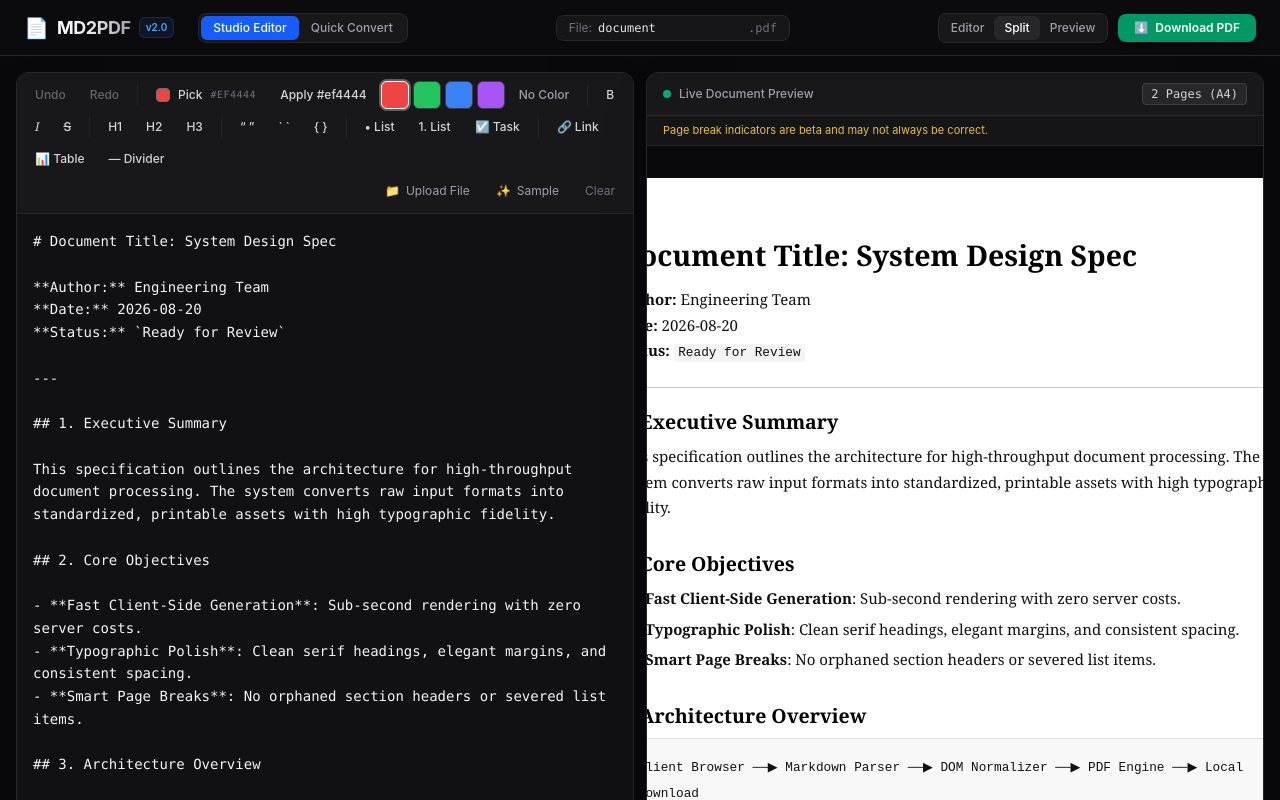
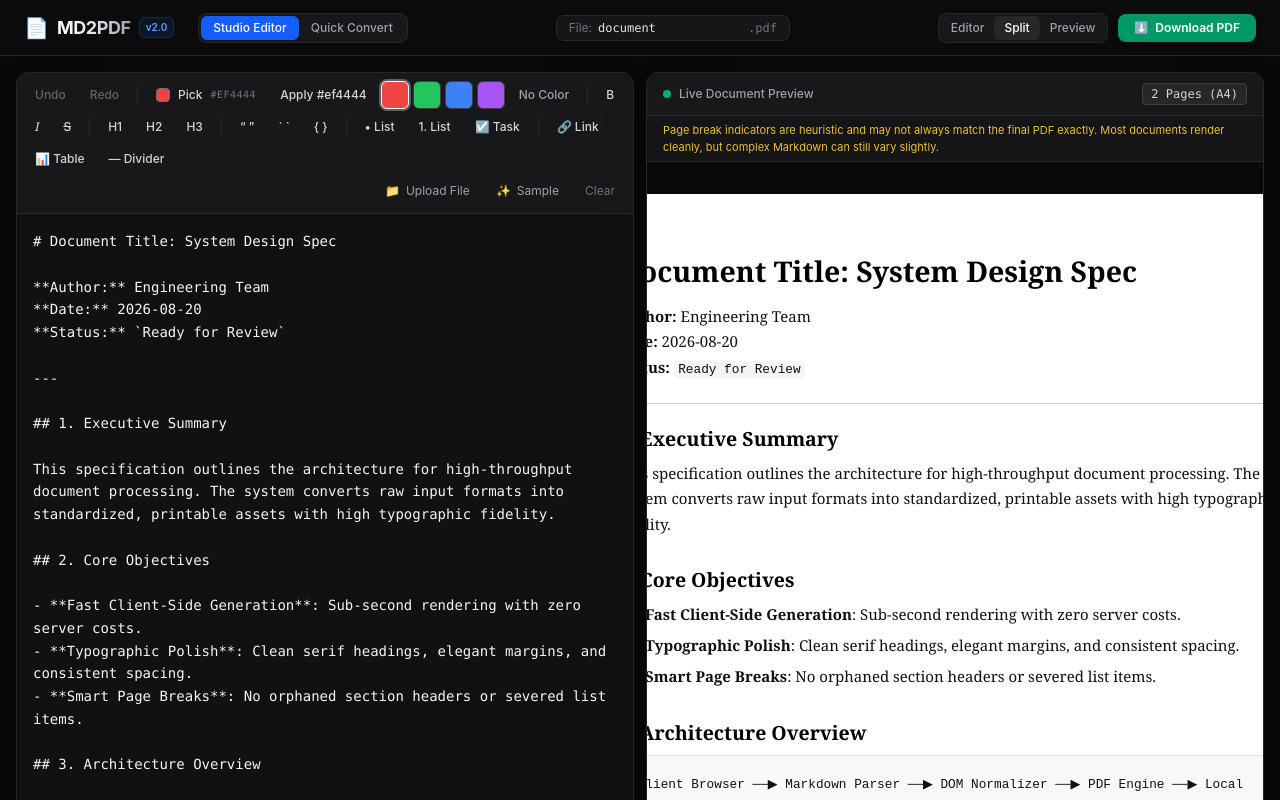
Before and after one commit to Ptalati015/MD2PDF, a React (Vite) app: page / in a window 1280 px wide. Shown: the top 800 px of the page. Built offline with nearby package versions, Linux system fonts and the light colour scheme.

Commit message:
feat: clarify page break indicator message in MarkdownPreview component

```diff
--- a/src/components/MarkdownPreview.tsx
+++ b/src/components/MarkdownPreview.tsx
@@ -70,7 +70,7 @@ export function MarkdownPreview({ html }: Props) {
       </div>
 
       <div className="px-4 py-1.5 bg-zinc-900/70 border-b border-zinc-800 text-[11px] text-amber-300/90">
-        Page break indicators are beta and may not always be correct.
+        Page break indicators are heuristic and may not always match the final PDF exactly. Most documents render cleanly, but complex Markdown can still vary slightly.
       </div>
 
       <div className="flex-1 overflow-y-auto p-4 sm:p-8 bg-[#09090b] flex justify-center">
```
